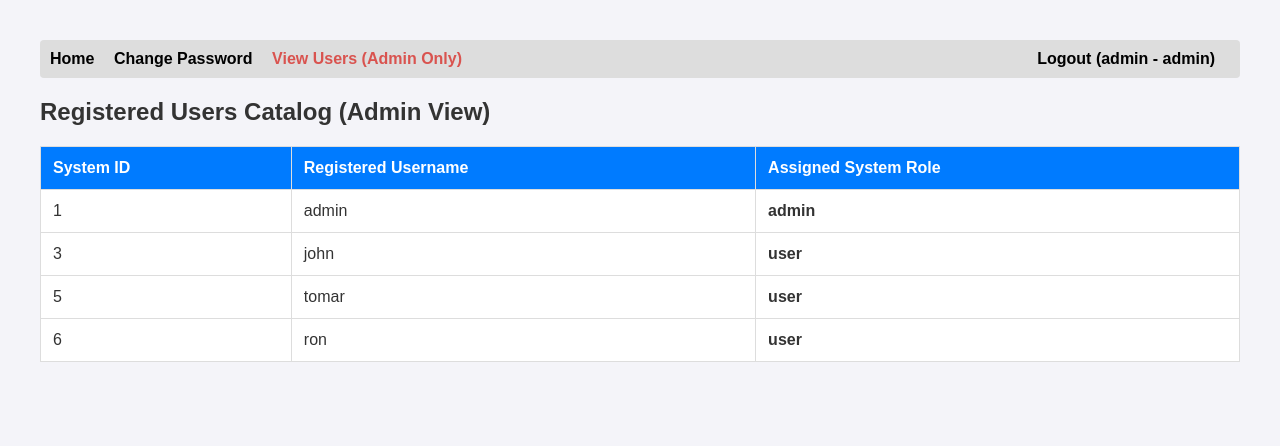
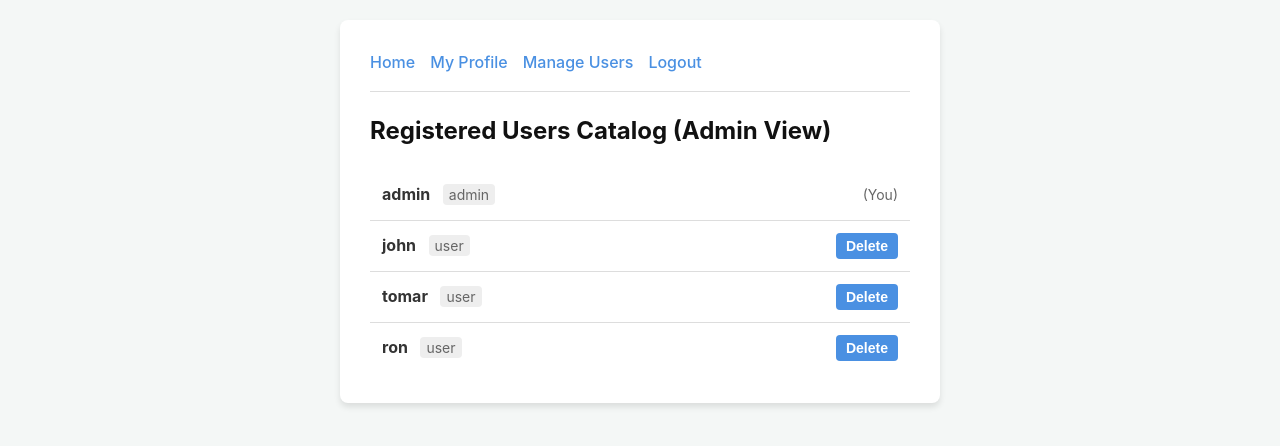
Before and after one commit to brownn13/SeniorProject2026Revtech, a Flask app: page /users in a window 1280 px wide. Shown: the top 446 px of the page. Run offline with Flask 3, Linux system fonts and the light colour scheme; a user stored in the database is signed in; data comes from the database, SQL or seed files in the repository; both versions use the stored data as it was after the commit.

Commit message:
Added new features to the login page, including a new home page and profile page. Updated styles and templates for better user experience. Removed unnecessary files and cleaned up the codebase.

```diff
--- a/app.py
+++ b/app.py
@@ -1,58 +1,91 @@
 import sqlite3
-from flask import Flask, render_template, request, redirect, url_for, session, flash
-from werkzeug.security import generate_password_hash, check_password_hash
+from functools import wraps
+from flask import Flask, render_template, request, redirect, url_for, flash  # type: ignore
+from flask_login import LoginManager, UserMixin, login_user, logout_user, login_required, current_user  # type: ignore
+from werkzeug.security import generate_password_hash, check_password_hash  # type: ignore
 
 app = Flask(__name__)
-app.secret_key = 'your_super_secret_session_encryption_key'
-DATABASE = 'users.db'
+app.secret_key = 'your_secret_key_here'
 
-def get_db_connection():
-    conn = sqlite3.connect(DATABASE)
+# --- FLASK-LOGIN SETUP ---
+login_manager = LoginManager()
+login_manager.init_app(app)
+login_manager.login_view = 'login'
+login_manager.login_message_category = 'error'
+
+class User(UserMixin):
+    def __init__(self, user_id, username, role):
+        self.id = int(user_id)
+        self.username = username
+        self.role = role
+
+    @property
+    def is_admin(self):
+        return self.role == 'admin'
+
+@login_manager.user_loader
+def load_user(user_id):
+    with get_db() as conn:
+        user = conn.execute('SELECT * FROM users WHERE id = ?', (user_id,)).fetchone()
+    if user:
+        return User(user['id'], user['username'], user['role'])
+    return None
+
+
+# --- CUSTOM ROLE DECORATOR ---
+def admin_required(f):
+    @wraps(f)
+    def decorated_function(*args, **kwargs):
+        if not current_user.is_authenticated or not current_user.is_admin:
+            flash('Access denied. Administrator privileges required.', 'error')
+            return redirect(url_for('home'))
+        return f(*args, **kwargs)
+    return decorated_function
+
+
+# --- DATABASE SETUP ---
+def get_db():
+    conn = sqlite3.connect('users.db')
     conn.row_factory = sqlite3.Row
     return conn
 
 def init_db():
-    """Initializes the database and adds the role column."""
-    with get_db_connection() as conn:
+    with get_db() as conn:
         conn.execute('''
             CREATE TABLE IF NOT EXISTS users (
                 id INTEGER PRIMARY KEY AUTOINCREMENT,
                 username TEXT UNIQUE NOT NULL,
                 password TEXT NOT NULL,
-                role TEXT NOT NULL DEFAULT 'user'
+                role TEXT NOT NULL
             )
         ''')
         conn.commit()
 
-# --- ROUTES ---
+
+# --- APPLICATION ROUTES ---
 
 @app.route('/')
-def index():
-    return render_template('base.html')
+def home():
+    return render_template('home.html')
 
 @app.route('/register', methods=['GET', 'POST'])
 def register():
+    if current_user.is_authenticated:
+        return redirect(url_for('home'))
+
     if request.method == 'POST':
-        username = request.form['username'].strip()
-        password = request.form['password']
+        username = request.form['username']
+        password = generate_password_hash(request.form['password'])
 
-        if not username or not password:
-            flash('All fields are required!', 'error')
-            return redirect(url_for('register'))
-
-        hashed_password = generate_password_hash(password)
-
-        with get_db_connection() as conn:
-            # Check if this is the very first user in the system
+        with get_db() as conn:
             user_count = conn.execute('SELECT COUNT(*) FROM users').fetchone()[0]
-            # Automatically make the first user an admin, others regular users
             role = 'admin' if user_count == 0 else 'user'
 
             try:
                 conn.execute('INSERT INTO users (username, password, role) VALUES (?, ?, ?)',
-                             (username, hashed_password, role))
+                             (username, password, role))
                 conn.commit()
-                flash(f'Registration successful as {role}! Please log in.', 'success')
+                flash('Registered successfully!', 'success')
                 return redirect(url_for('login'))
             except sqlite3.IntegrityError:
                 flash('Username already exists.', 'error')
@@ -61,71 +94,88 @@ def register():
 
 @app.route('/login', methods=['GET', 'POST'])
 def login():
+    if current_user.is_authenticated:
+        return redirect(url_for('home'))
+
     if request.method == 'POST':
-        username = request.form['username'].strip()
+        username = request.form['username']
         password = request.form['password']
 
-        with get_db_connection() as conn:
+        with get_db() as conn:
             user = conn.execute('SELECT * FROM users WHERE username = ?', (username,)).fetchone()
 
         if user and check_password_hash(user['password'], password):
-            session['user_id'] = user['id']
-            session['username'] = user['username']
-            session['role'] = user['role']  # Save role to session memory
-            flash(f"Welcome back, {user['username']} ({user['role']})!", 'success')
-            return redirect(url_for('index'))
-        else:
-            flash('Invalid username or password.', 'error')
+            user_obj = User(user['id'], user['username'], user['role'])
+            login_user(user_obj)
+            return redirect(url_for('home'))
+
+        flash('Invalid credentials.', 'error')
 
     return render_template('login.html')
 
 @app.route('/logout')
+@login_required
 def logout():
-    session.clear()
+    logout_user()
     flash('You have been logged out.', 'success')
-    return redirect(url_for('login'))
+    return redirect(url_for('home'))
 
-@app.route('/change-password', methods=['GET', 'POST'])
-def change_password():
-    if 'user_id' not in session:
-        flash('Please log in to change your password.', 'error')
-        return redirect(url_for('login'))
 
+# --- PROFILE & PASSWORD MANAGEMENT ---
+
+@app.route('/profile', methods=['GET', 'POST'])
+@login_required
+def profile():
     if request.method == 'POST':
-        old_password = request.form['old_password']
+        current_password = request.form['current_password']
         new_password = request.form['new_password']
+        confirm_password = request.form['confirm_password']
 
-        with get_db_connection() as conn:
-            user = conn.execute('SELECT password FROM users WHERE id = ?', (session['user_id'],)).fetchone()
+        if new_password != confirm_password:
+            flash('New passwords do not match.', 'error')
+            return redirect(url_for('profile'))
 
-        if user and check_password_hash(user['password'], old_password):
-            hashed_password = generate_password_hash(new_password)
-            with get_db_connection() as conn:
-                conn.execute('UPDATE users SET password = ? WHERE id = ?', (hashed_password, session['user_id']))
+        with get_db() as conn:
+            # Fetch user password hash from the database
+            user = conn.execute('SELECT password FROM users WHERE id = ?', (current_user.id,)).fetchone()
+
+            # Verify the old password matches our recorded hash
+            if user and check_password_hash(user['password'], current_password):
+                hashed_password = generate_password_hash(new_password)
+                conn.execute('UPDATE users SET password = ? WHERE id = ?', (hashed_password, current_user.id))
                 conn.commit()
-            flash('Password updated successfully!', 'success')
-            return redirect(url_for('index'))
-        else:
-            flash('Incorrect current password.', 'error')
+                flash('Your password has been updated successfully!', 'success')
+                return redirect(url_for('profile'))
+            else:
+                flash('Incorrect current password.', 'error')
 
-    return render_template('change_password.html')
+    return render_template('profile.html')
+
+
+# --- PROTECTED ADMIN ROUTES ---
 
 @app.route('/users')
-def users():
-    # Protection barrier 1: Must be logged in
-    if 'user_id' not in session:
-        flash('Please log in first.', 'error')
-        return redirect(url_for('login'))
+@login_required
+@admin_required
+def user_list():
+    with get_db() as conn:
+        users = conn.execute('SELECT id, username, role FROM users').fetchall()
+    return render_template('users.html', users=users)
 
-    # Protection barrier 2: Must be an admin
-    if session.get('role') != 'admin':
-        flash('Access denied. Admin privileges required.', 'error')
-        return redirect(url_for('index'))
+@app.route('/users/delete/<int:user_id>', methods=['POST'])
+@login_required
+@admin_required
+def delete_user(user_id):
+    if current_user.id == user_id:
+        flash('You cannot delete your own account.', 'error')
+        return redirect(url_for('user_list'))
 
-    with get_db_connection() as conn:
-        user_records = conn.execute('SELECT id, username, role FROM users').fetchall()
+    with get_db() as conn:
+        conn.execute('DELETE FROM users WHERE id = ?', (user_id,))
+        conn.commit()
 
-    return render_template('users.html', users=user_records)
+    flash('User deleted.', 'success')
+    return redirect(url_for('user_list'))
 
 if __name__ == '__main__':
     init_db()
--- a/static/style.css
+++ b/static/style.css
@@ -0,0 +1,162 @@
+:root {
+    --bg-color: #f4f7f6;
+    --card-bg: #ffffff;
+    --text-main: #333333;
+    --text-muted: #666666;
+    --primary: #4a90e2;
+    --primary-hover: #357abd;
+    --danger: #e74c3c;
+    --danger-hover: #c0392b;
+    --success: #2ecc71;
+    --border-color: #dddddd;
+}
+
+body {
+    font-family: -apple-system, BlinkMacSystemFont, "Segoe UI", Roboto, Helvetica, Arial, sans-serif;
+    background-color: var(--bg-color);
+    color: var(--text-main);
+    line-height: 1.6;
+    margin: 0;
+    padding: 20px;
+    display: flex;
+    flex-direction: column;
+    align-items: center;
+}
+
+.container {
+    width: 100%;
+    max-width: 600px;
+    background: var(--card-bg);
+    padding: 30px;
+    border-radius: 8px;
+    box-shadow: 0 4px 6px rgba(0, 0, 0, 0.1);
+    box-sizing: border-box;
+}
+
+nav {
+    margin-bottom: 20px;
+    padding-bottom: 15px;
+    border-bottom: 1px solid var(--border-color);
+    width: 100%;
+    display: flex;
+    gap: 15px;
+}
+
+nav a {
+    color: var(--primary);
+    text-decoration: none;
+    font-weight: 500;
+}
+
+nav a:hover {
+    text-decoration: underline;
+}
+
+h1 {
+    margin-top: 0;
+    font-size: 24px;
+    color: #111;
+}
+
+form {
+    display: flex;
+    flex-direction: column;
+    gap: 15px;
+}
+
+.form-group {
+    display: flex;
+    flex-direction: column;
+    gap: 5px;
+}
+
+input[type="text"], input[type="password"] {
+    padding: 10px;
+    border: 1px solid var(--border-color);
+    border-radius: 4px;
+    font-size: 16px;
+    width: 100%;
+    box-sizing: border-box;
+}
+
+input:focus {
+    border-color: var(--primary);
+    outline: none;
+    box-shadow: 0 0 4px rgba(74, 144, 226, 0.2);
+}
+
+button {
+    padding: 10px 15px;
+    border: none;
+    border-radius: 4px;
+    font-size: 16px;
+    cursor: pointer;
+    font-weight: bold;
+    transition: background 0.2s ease;
+}
+
+button[type="submit"] {
+    background-color: var(--primary);
+    color: white;
+}
+
+button[type="submit"]:hover {
+    background-color: var(--primary-hover);
+}
+
+.btn-danger {
+    background-color: var(--danger);
+    color: white;
+    padding: 5px 10px;
+    font-size: 14px;
+}
+
+.btn-danger:hover {
+    background-color: var(--danger-hover);
+}
+
+.flash-message {
+    padding: 12px;
+    border-radius: 4px;
+    margin-bottom: 20px;
+    font-weight: 500;
+}
+
+.flash-error {
+    background-color: #fde8e8;
+    color: var(--danger);
+    border: 1px solid #f8b4b4;
+}
+
+.flash-success {
+    background-color: #def7ec;
+    color: var(--success);
+    border: 1px solid #84e1bc;
+}
+
+ul {
+    list-style: none;
+    padding: 0;
+    margin: 20px 0 0 0;
+}
+
+li {
+    padding: 12px;
+    border-bottom: 1px solid var(--border-color);
+    display: flex;
+    justify-content: space-between;
+    align-items: center;
+}
+
+li:last-child {
+    border-bottom: none;
+}
+
+.user-role {
+    font-size: 14px;
+    color: var(--text-muted);
+    background: #eee;
+    padding: 2px 6px;
+    border-radius: 4px;
+    margin-left: 8px;
+}
--- a/templates/base.html
+++ b/templates/base.html
@@ -1,129 +1,38 @@
 <!DOCTYPE html>
 <html lang="en">
-
 <head>
     <meta charset="UTF-8">
-    <title>Flask SQLite Authentication</title>
-    <style>
-        body {
-            font-family: Arial, sans-serif;
-            margin: 40px;
-            background-color: #f4f4f9;
-            color: #333;
-        }
-
-        nav {
-            margin-bottom: 20px;
-            padding: 10px;
-            background: #ddd;
-            border-radius: 4px;
-        }
-
-        nav a {
-            margin-right: 15px;
-            text-decoration: none;
-            color: #000;
-            font-weight: bold;
-        }
-
-        .flash {
-            padding: 10px;
-            margin-bottom: 15px;
-            border-radius: 4px;
-        }
-
-        .success {
-            background-color: #d4edda;
-            color: #155724;
-        }
-
-        .error {
-            background-color: #f8d7da;
-            color: #721c24;
-        }
-
-        form {
-            background: white;
-            padding: 20px;
-            border-radius: 4px;
-            box-shadow: 0 0 10px rgba(0, 0, 0, 0.1);
-            max-width: 300px;
-        }
-
-        input {
-            display: block;
-            width: 100%;
-            margin-bottom: 10px;
-            padding: 8px;
-            box-sizing: border-box;
-        }
-
-        button {
-            width: 100%;
-            padding: 10px;
-            background: #007bff;
-            color: white;
-            border: none;
-            border-radius: 4px;
-            cursor: pointer;
-        }
-
-        table {
-            width: 100%;
-            border-collapse: collapse;
-            background: white;
-        }
-
-        th,
-        td {
-            border: 1px solid #ddd;
-            padding: 12px;
-            text-align: left;
-        }
-
-        th {
-            background-color: #007bff;
-            color: white;
-        }
-    </style>
+    <meta name="viewport" content="width=device-width, initial-scale=1.0">
+    <title>{% block title %}App{% endblock %}</title>
+    <link rel="stylesheet" href="{{ url_for('static', filename='style.css') }}">
 </head>
-
 <body>
-
+    <div class="container">
         <nav>
-        <a href="{{ url_for('index') }}">Home</a>
-        {% if session.get('user_id') %}
-        <a href="{{ url_for('change_password') }}">Change Password</a>
-
-        <!-- Only show the user directory link to logged-in Admin accounts -->
-        {% if session.get('role') == 'admin' %}
-        <a href="{{ url_for('users') }}" style="color: #d9534f;">View Users (Admin Only)</a>
+            <a href="{{ url_for('home') }}">Home</a>
+            {% if current_user.is_authenticated %}
+                <a href="{{ url_for('profile') }}">My Profile</a>
+                {% if current_user.is_admin %}
+                    <a href="{{ url_for('user_list') }}">Manage Users</a>
                 {% endif %}
-
-        <a href="{{ url_for('logout') }}" style="float: right;">Logout ({{ session.get('username') }} - {{
-            session.get('role') }})</a>
+                <a href="{{ url_for('logout') }}">Logout</a>
             {% else %}
                 <a href="{{ url_for('login') }}">Login</a>
                 <a href="{{ url_for('register') }}">Register</a>
             {% endif %}
         </nav>
 
-
         {% with messages = get_flashed_messages(with_categories=true) %}
             {% if messages %}
                 {% for category, message in messages %}
-    <div class="flash {{ category }}">{{ message }}</div>
+                    <div class="flash-message flash-{{ category }}">
+                        {{ message }}
+                    </div>
                 {% endfor %}
             {% endif %}
         {% endwith %}
 
-    <main>
-        {% block content %}
-        <h2>Welcome to the App</h2>
-        <p>Please register or log in to manage system access.</p>
-        {% endblock %}
-    </main>
-
+        {% block content %}{% endblock %}
+    </div>
 </body>
-
 </html>
--- a/templates/users.html
+++ b/templates/users.html
@@ -1,22 +1,23 @@
 {% extends 'base.html' %}
+{% block title %}Manage Users{% endblock %}
+
 {% block content %}
-    <h2>Registered Users Catalog (Admin View)</h2>
-    <table>
-        <thead>
-            <tr>
-                <th>System ID</th>
-                <th>Registered Username</th>
-                <th>Assigned System Role</th>
-            </tr>
-        </thead>
-        <tbody>
-            {% for user in users %}
-                <tr>
-                    <td>{{ user['id'] }}</td>
-                    <td>{{ user['username'] }}</td>
-                    <td><strong>{{ user['role'] }}</strong></td>
-                </tr>
-            {% endfor %}
-        </tbody>
-    </table>
+    <h1>Registered Users Catalog (Admin View)</h1>
+    <ul>
+    {% for u in users %}
+        <li>
+            <div>
+                <strong>{{ u['username'] }}</strong>
+                <span class="user-role">{{ u['role'] }}</span>
+            </div>
+            {% if u['id'] != current_user.id %}
+                <form action="{{ url_for('delete_user', user_id=u['id']) }}" method="post" style="margin: 0;">
+                    <button type="submit" class="btn-danger" onclick="return confirm('Are you sure you want to delete this user?');">Delete</button>
+                </form>
+            {% else %}
+                <span style="color: var(--text-muted); font-size: 14px;">(You)</span>
+            {% endif %}
+        </li>
+    {% endfor %}
+    </ul>
 {% endblock %}
```
Also changed, not shown: templates/change_password.html (deleted, +0 -16 lines), templates/dashboard.html (deleted, +0 -8 lines), templates/home.html (added, +12 -0 lines), templates/login.html (+13 -7 lines), templates/profile.html (added, +27 -0 lines), templates/register.html (+12 -6 lines), app.db (deleted), users.db. Lines whose indentation alone changed are shown as unchanged.
